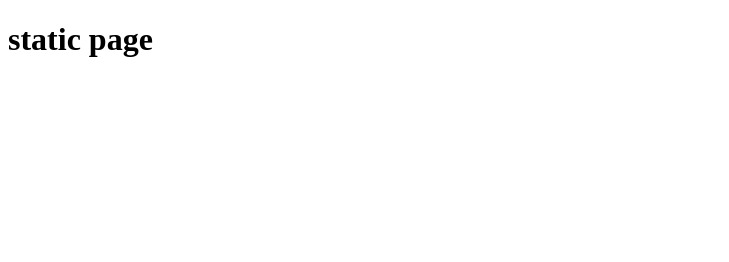
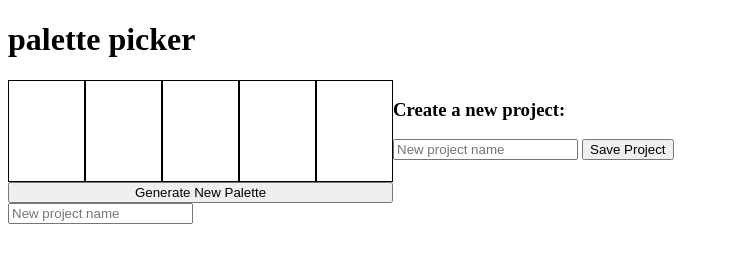
Before and after one commit to nyssa-shepherd/palette-picker-pwa, a website: page public/index.html in a window 1280 px wide. Shown: the whole page, without its empty margins (0-729 px from the left). Drawn offline with Linux system fonts and the light colour scheme.

Commit message:
Setup HTML skeleton

```diff
--- /dev/null
+++ b/public/css/styles.css
@@ -0,0 +1,20 @@
+.color-and-button {
+  display: flex;
+  flex-direction: column;
+}
+
+.body-area {
+  display: flex;
+  flex-direction: row;
+}
+
+.color-area {
+  display: flex;
+  flex-direction: row;
+}
+
+.color-box {
+  border: 1px solid black;
+  height: 100px;
+  width: 75px;
+}
--- a/public/index.html
+++ b/public/index.html
@@ -1,7 +1,33 @@
 <!DOCTYPE html>
 <html>
-  <head></head>
+  <head>
+    <link rel="stylesheet" href="./css/styles.css">
+  </head>
   <body>
-    <h1>static page</h1>
+    <h1>palette picker</h1>
+    <div class='body-area'>
+      <section class='color-and-button'>
+        <section class='color-area'>
+          <div class='color-box'></div>
+          <div class='color-box'></div>
+          <div class='color-box'></div>
+          <div class='color-box'></div>
+          <div class='color-box'></div>
+        </section>
+        <button>Generate New Palette</button>
+        <form>
+          <input type='text'
+                 placeholder='New project name'
+          />
+        </form>
+      </section>
+      <form>
+        <h3>Create a new project:</h3>
+        <input type='text'
+                 placeholder='New project name'
+        />
+        <button>Save Project</button>
+      </form>
+    </div>
   </body>
 </html>
```
Also changed, not shown: 1 other file.
